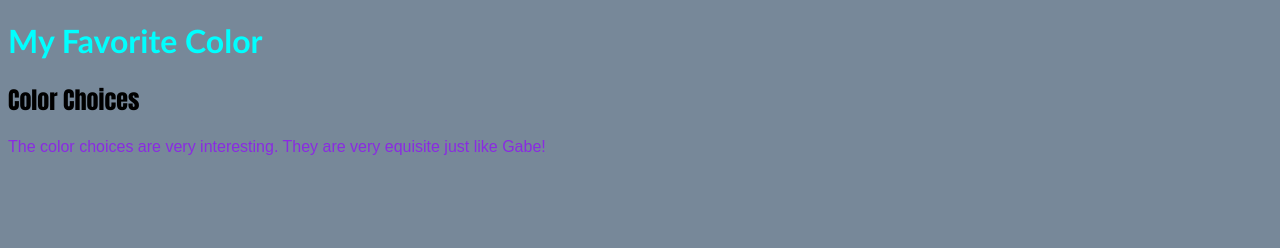
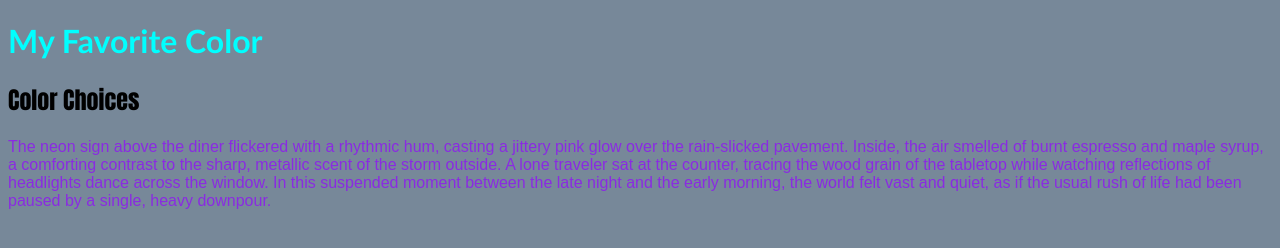
Before and after one commit to ASubeesh2029/My-Favorite-Color, a plain HTML site: page index.html in a window 1280 px wide. Drawn offline with Linux system fonts and the light colour scheme.

Commit message:
Update index.html

```diff
--- a/index.html
+++ b/index.html
@@ -12,6 +12,7 @@ Asher Subeesh
 <body>
     <h1>My Favorite Color</h1>
     <h2>Color Choices</h2>
-    <p>The color choices are very interesting. They are very equisite just like Gabe!</p>
+    <p>The neon sign above the diner flickered with a rhythmic hum, casting a jittery pink glow over the rain-slicked pavement. Inside, the air smelled of burnt espresso and maple syrup, a comforting contrast to the sharp, metallic scent of the storm outside. A lone traveler sat at the counter, tracing the wood grain of the tabletop while watching reflections of headlights dance across the window. In this suspended moment between the late night and the early morning, the world felt vast and quiet, as if the usual rush of life had been paused by a single, heavy downpour.</p>
 </body>
+
 </html>
```
